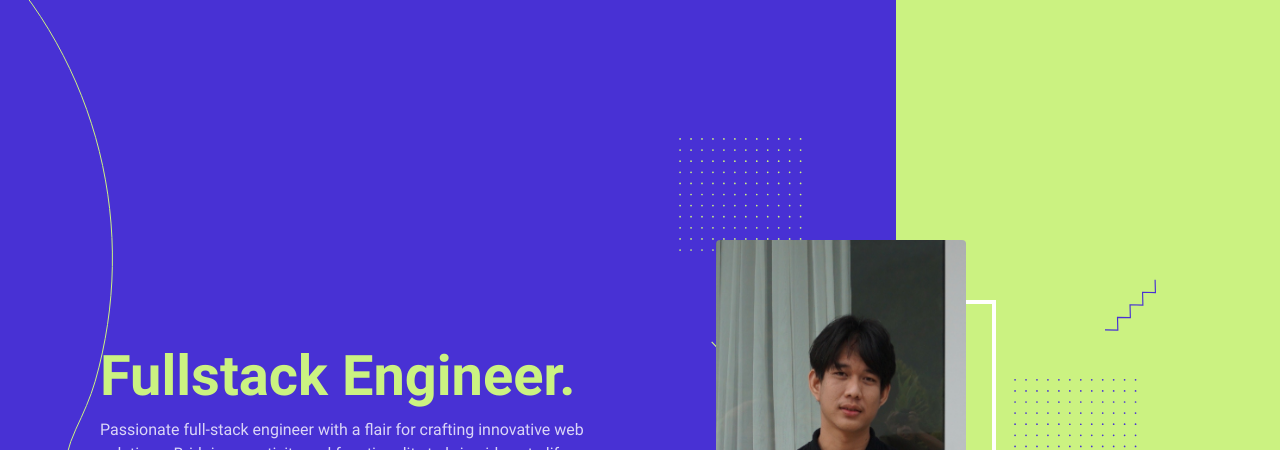
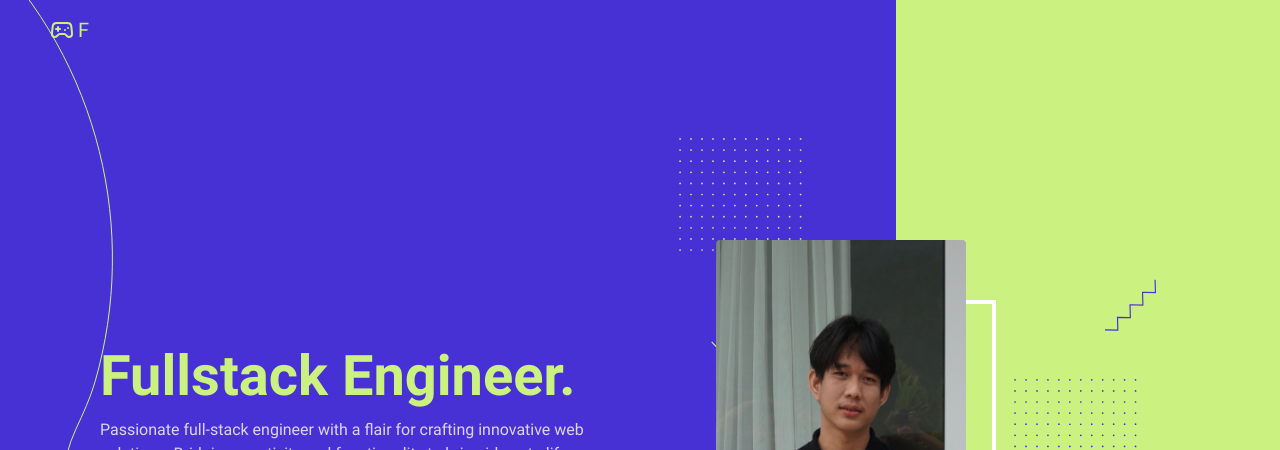
Before and after one commit to FarhanRafid97/farhan, a Next.js app: page / in a window 1280 px wide. Shown: the top 450 px of the page. Built offline with nearby package versions, Linux system fonts and the light colour scheme.

Commit message:
feat: create navbar

```diff
--- a/src/components/modules/Navbar/Navbar.tsx
+++ b/src/components/modules/Navbar/Navbar.tsx
@@ -1,5 +1,33 @@
+import { Gamepad2 } from 'lucide-react';
+import { useEffect, useState } from 'react';
 const Navbar = () => {
-  return <div className="fixed z-[99] px-[] w-full py-4 bg-transparent h-[400px] "></div>;
+  const [backgroundNavbar, setBackgroundNavbar] = useState('bg-transparent');
+  useEffect(() => {
+    const handleScroll = () => {
+      if (window.scrollY >= 100) {
+        setBackgroundNavbar('bg-black/30');
+      } else {
+        setBackgroundNavbar('bg-transparent');
+      }
+    };
+
+    window.addEventListener('scroll', handleScroll);
+
+    return () => {
+      window.removeEventListener('scroll', handleScroll);
+    };
+  }, []);
+
+  return (
+    <div
+      className={`fixed z-[99] w-full px-[50px] py-4 bg-transparent  animation-background duration-1000  ${backgroundNavbar}`}
+    >
+      <div className="text-secondary flex items-center gap-1">
+        <Gamepad2 className=" text-xl" />
+        <span className="cool-text text-xl">F</span>
+      </div>
+    </div>
+  );
 };
 
 export default Navbar;
```
